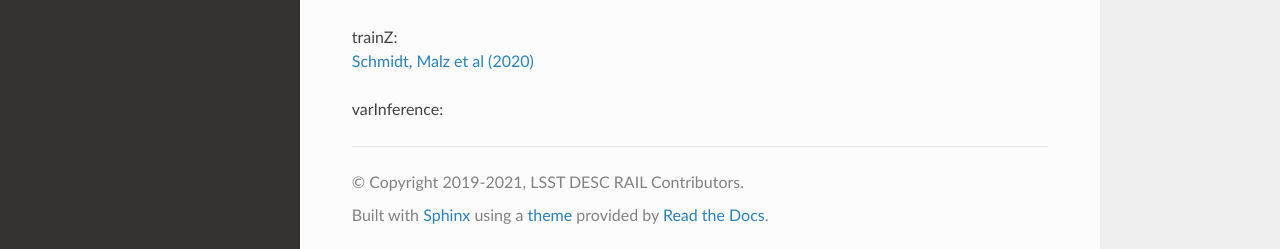
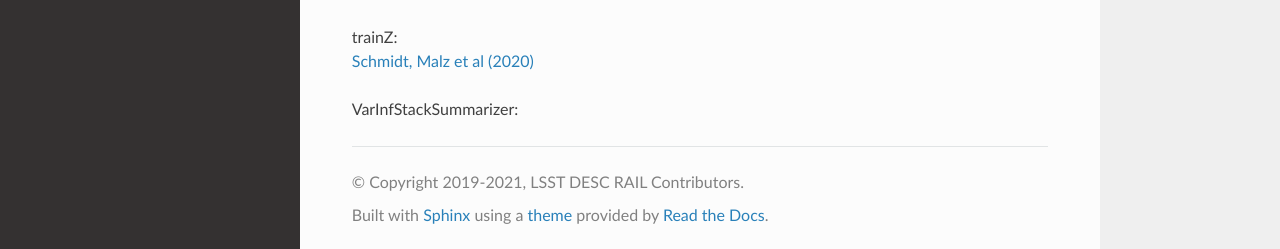
Before and after one commit to LSSTDESC/rail, a Sphinx documentation site: the page built from docs/source/citing.rst, in a window 1280 px wide and 1250 px high. Shown: the part 998-1247 px from the top of the window. Built offline with Sphinx 7.4.7 and the Read the Docs theme 2.0.0, drawn with Linux system fonts in a browser that asks for light colours; pages that are not in the unit, such as notebooks, are missing from menus; the version number could not be read and is left out.

Commit message:
rename varInference

```diff
--- a/docs/source/citing.rst
+++ b/docs/source/citing.rst
@@ -38,4 +38,4 @@ The following list provides the necessary references for external codes accessib
 | trainZ:
 | `Schmidt, Malz et al (2020) <https://ui.adsabs.harvard.edu/abs/2020MNRAS.499.1587S/abstract>`_
 
-| varInference:
+| VarInfStackSummarizer:
```
Also changed, not shown: 1 other file.
